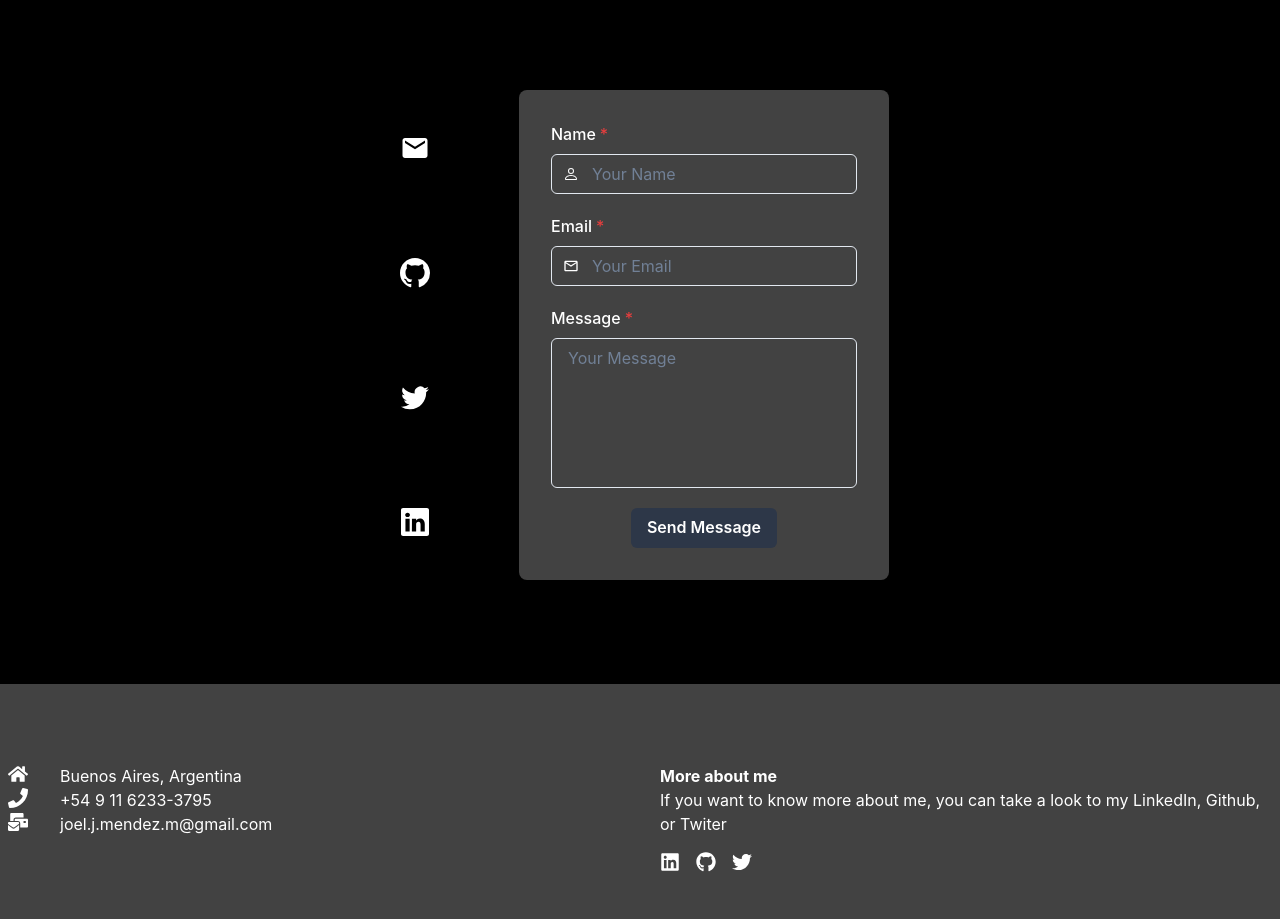
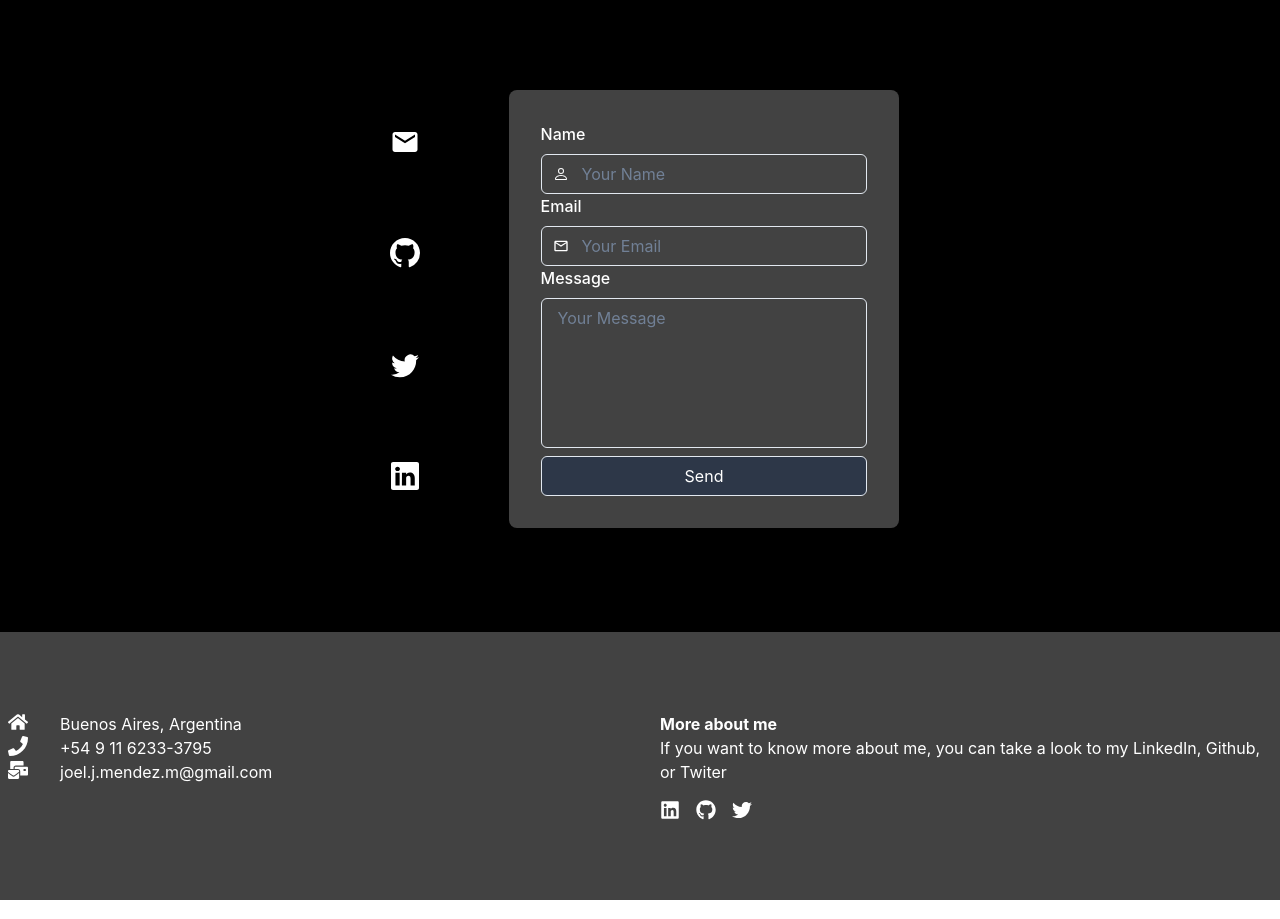
Before and after one commit to JoelMendezM/Portfolio, a React (Vite) app: page / in a window 1280 px wide. Shown: the part 2607-3526 px from the top of the page. Built offline with nearby package versions, Linux system fonts and the light colour scheme.

Commit message:
Add email feature using emailJs

```diff
--- a/src/Components/ContactForm/ContactForm.jsx
+++ b/src/Components/ContactForm/ContactForm.jsx
@@ -1,8 +1,6 @@
 import {
 	Box,
-	Button,
 	Flex,
-	FormControl,
 	FormLabel,
 	Heading,
 	IconButton,
@@ -17,8 +15,34 @@ import {
 } from '@chakra-ui/react';
 import { BsGithub, BsLinkedin, BsPerson, BsTwitter } from 'react-icons/bs';
 import { MdEmail, MdOutlineEmail } from 'react-icons/md';
+import { useRef } from 'react';
+import emailjs from '@emailjs/browser';
 
 export default function ContactForm() {
+	const form = useRef();
+
+	const sendEmail = e => {
+		e.preventDefault();
+
+		emailjs
+			.sendForm(
+				'service_v5nh1ls',
+				'template_j2dzuag',
+				form.current,
+				'J1Zpmz2JuRNa1gIp6'
+			)
+			.then(
+				result => {
+					console.log(result.text);
+					alert('Message sent properly');
+					e.target.reset();
+				},
+				error => {
+					console.log(error.text);
+				}
+			);
+	};
+
 	return (
 		<Flex bg='black' align='center' justify='center' id='contact'>
 			<Box
@@ -120,50 +144,85 @@ export default function ContactForm() {
 								shadow='base'
 							>
 								<VStack spacing={5}>
-									<FormControl isRequired>
+									<form ref={form} onSubmit={sendEmail}>
 										<FormLabel>Name</FormLabel>
-
 										<InputGroup>
 											<InputLeftElement>{<BsPerson />}</InputLeftElement>
-											<Input type='text' name='name' placeholder='Your Name' />
+											<Input
+												type='text'
+												name='user_name'
+												placeholder='Your Name'
+											/>
 										</InputGroup>
-									</FormControl>
-
-									<FormControl isRequired>
 										<FormLabel>Email</FormLabel>
-
 										<InputGroup>
 											<InputLeftElement>{<MdOutlineEmail />}</InputLeftElement>
 											<Input
 												type='email'
-												name='email'
+												name='user_email'
 												placeholder='Your Email'
 											/>
 										</InputGroup>
-									</FormControl>
 
-									<FormControl isRequired>
 										<FormLabel>Message</FormLabel>
-
 										<Textarea
 											name='message'
 											placeholder='Your Message'
 											rows={6}
 											resize='none'
 										/>
-									</FormControl>
+										<Input
+											type='submit'
+											value='Send'
+											colorScheme='gray'
+											marginTop={2}
+											bg={'gray.700'}
+											color='white'
+											_hover={{
+												bg: 'gray.900',
+											}}
+										/>
+									</form>
+									{/* <FormControl ref={form} onSubmit={sendEmail} isRequired>
+										<FormLabel>Name</FormLabel>
+										<InputGroup>
+											<InputLeftElement>{<BsPerson />}</InputLeftElement>
+											<Input
+												type='text'
+												name='user_name'
+												placeholder='Your Name'
+											/>
+										</InputGroup>
 
-									<Button
-										colorScheme='gray'
-										bg={'gray.700'}
-										color='white'
-										_hover={{
-											bg: 'gray.900',
-										}}
-										isFullWidth
-									>
-										Send Message
-									</Button>
+										<FormLabel>Email</FormLabel>
+										<InputGroup>
+											<Input
+												type='email'
+												name='user_email'
+												placeholder='Your Email'
+											/>
+										</InputGroup>
+
+										<FormLabel>Message</FormLabel>
+										<Textarea
+											name='message'
+											placeholder='Your Message'
+											rows={6}
+											resize='none'
+										/>
+
+										<Input
+											type='submit'
+											value='Send'
+											colorScheme='gray'
+											marginTop={2}
+											bg={'gray.700'}
+											color='white'
+											_hover={{
+												bg: 'gray.900',
+											}}
+										/>
+									</FormControl> */}
 								</VStack>
 							</Box>
 						</Stack>
```
